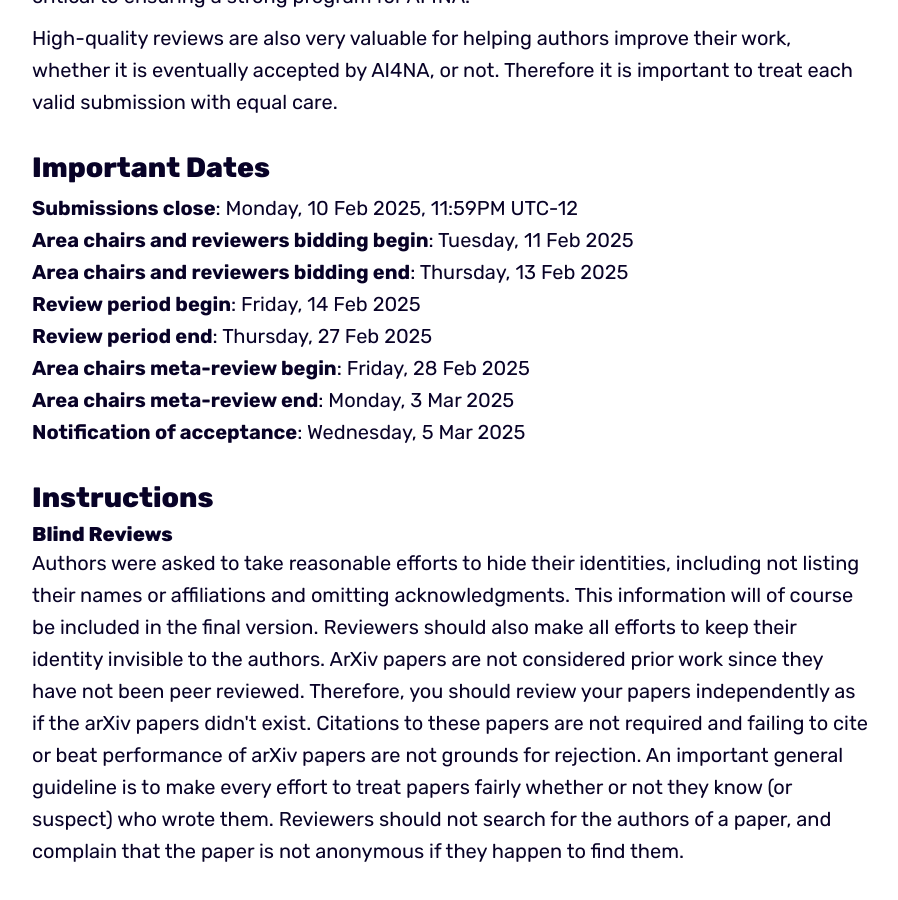
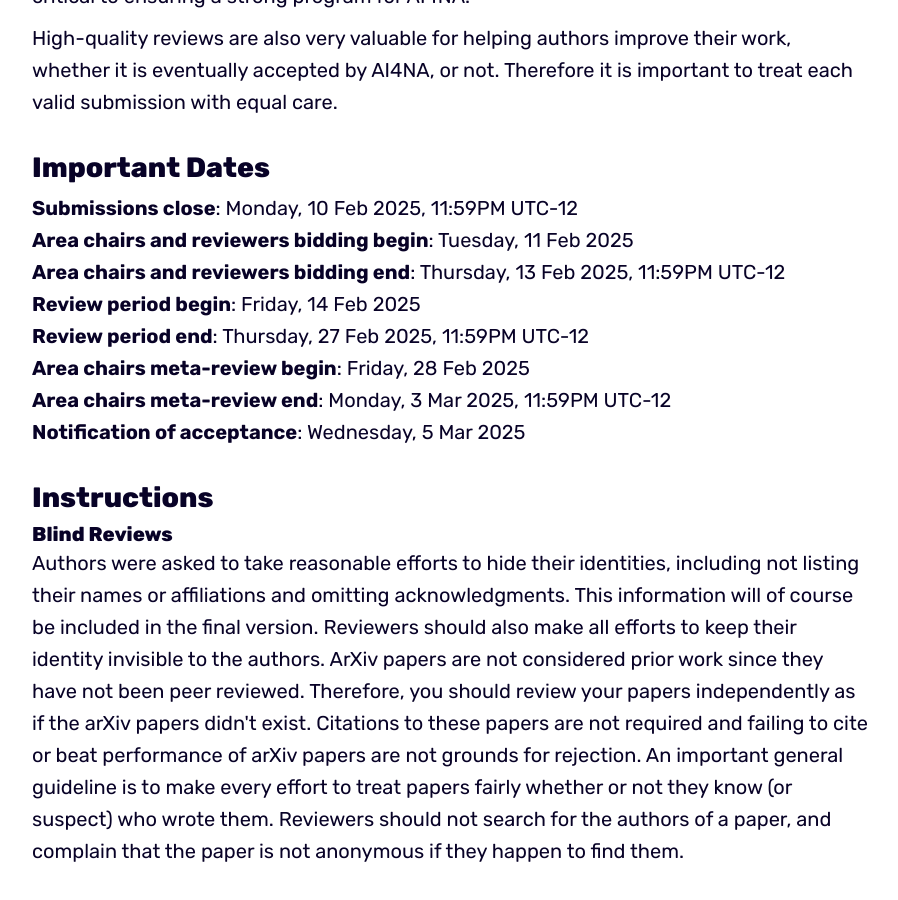
Before and after one commit to ai4na-workshop/ai4na-workshop.github.io, a Jekyll site: the page built from _pages/reviewers.md, in a window 1280 px wide and 900 px high, scrolled down 625 px. Shown: the whole window, without its empty margins (188-1086 px from the left). Built offline with Jekyll 4.4.1, drawn with Linux system fonts in a browser that asks for light colours.

Commit message:
Update reviewers.md

```diff
--- a/_pages/reviewers.md
+++ b/_pages/reviewers.md
@@ -24,11 +24,11 @@ submission with equal care.</p>
 <h2 style="margin-bottom: 5px;">Important Dates</h2>
 **Submissions close**: Monday, 10 Feb 2025, 11:59PM UTC-12<br>
 **Area chairs and reviewers bidding begin**: Tuesday, 11 Feb 2025<br>
-**Area chairs and reviewers bidding end**: Thursday, 13 Feb 2025<br>
+**Area chairs and reviewers bidding end**: Thursday, 13 Feb 2025, 11:59PM UTC-12<br>
 **Review period begin**: Friday, 14 Feb 2025<br>
-**Review period end**: Thursday, 27 Feb 2025<br>
+**Review period end**: Thursday, 27 Feb 2025, 11:59PM UTC-12<br>
 **Area chairs meta-review begin**: Friday, 28 Feb 2025<br>
-**Area chairs meta-review end**: Monday, 3 Mar 2025<br>
+**Area chairs meta-review end**: Monday, 3 Mar 2025, 11:59PM UTC-12<br>
 **Notification of acceptance**: Wednesday, 5 Mar 2025
 
 <h2 style="margin-bottom: 5px;">Instructions</h2>
```
